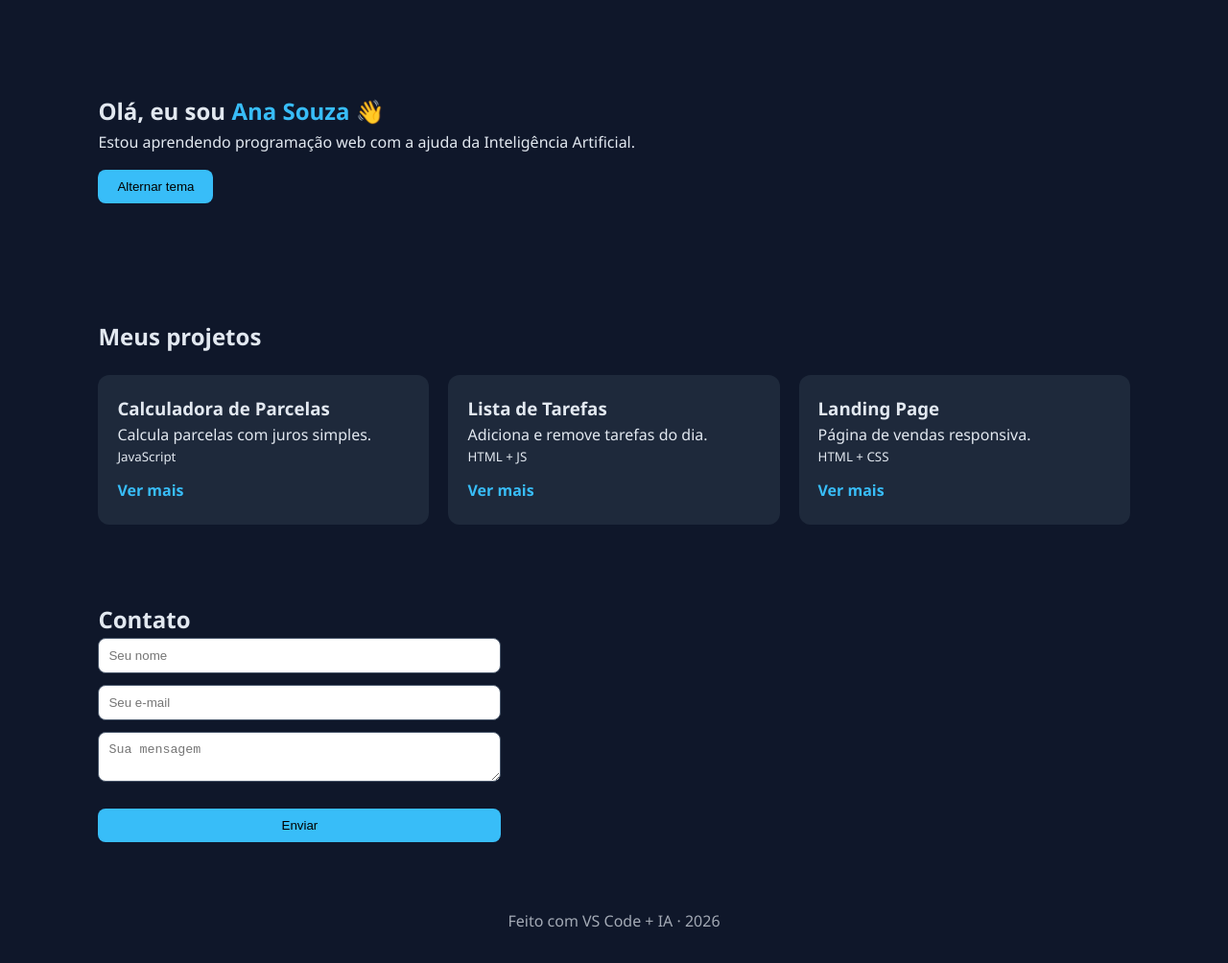
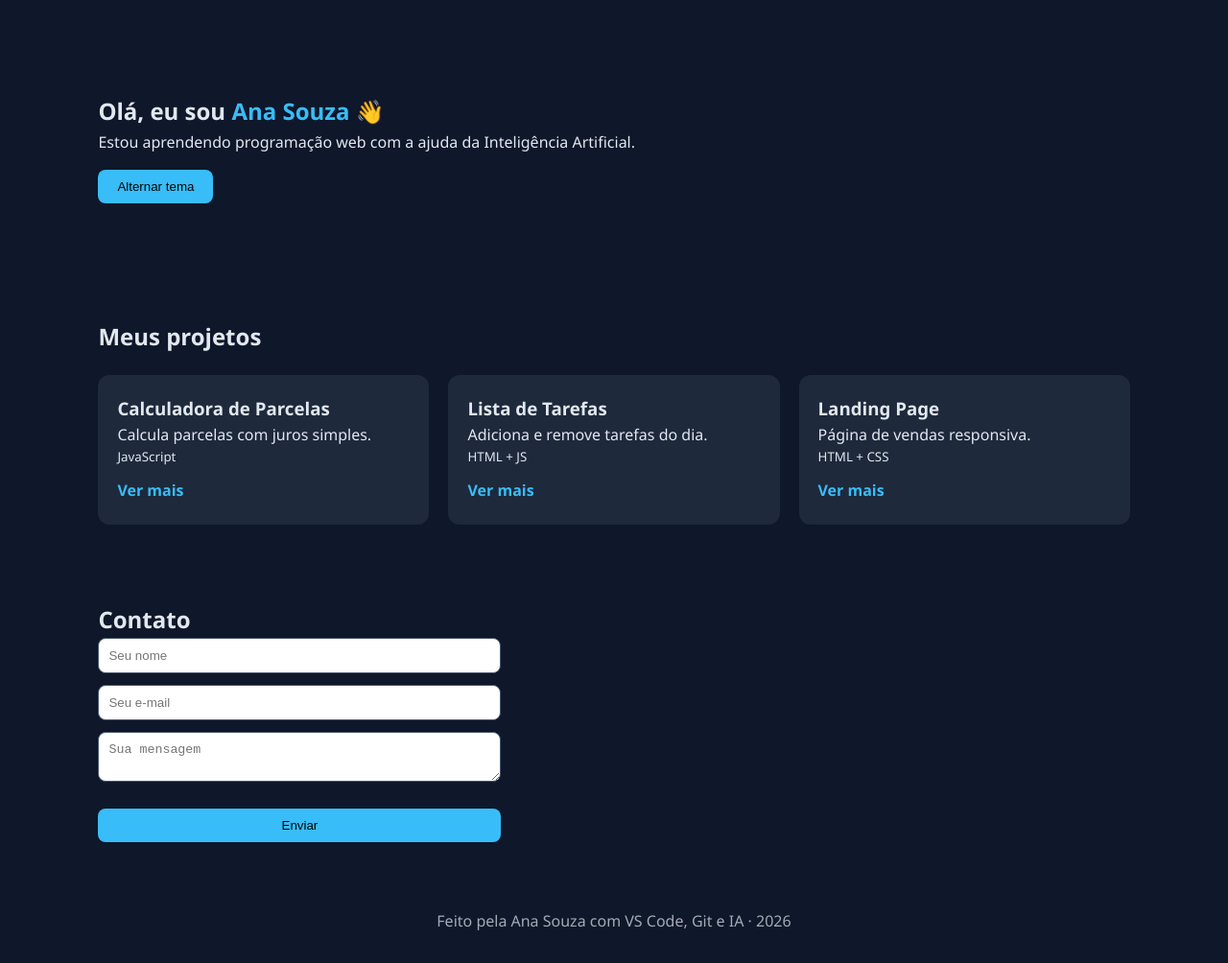
Before and after one commit to fmotac/meu-portfolio, a plain HTML site: page index.html in a window 1280 px wide. Shown: the part 74-1078 px from the top of the page at 96% size. Drawn offline with Linux system fonts and the light colour scheme.

Commit message:
feat: atualiza rodapé com o nome da Ana Souza

```diff
--- a/index.html
+++ b/index.html
@@ -41,7 +41,7 @@
   </main>
 
   <footer>
-    <p>Feito com VS Code + IA · 2026</p>
+    <p>Feito pela Ana Souza com VS Code, Git e IA · 2026</p>
   </footer>
 
   <script src="app.js"></script>
```
